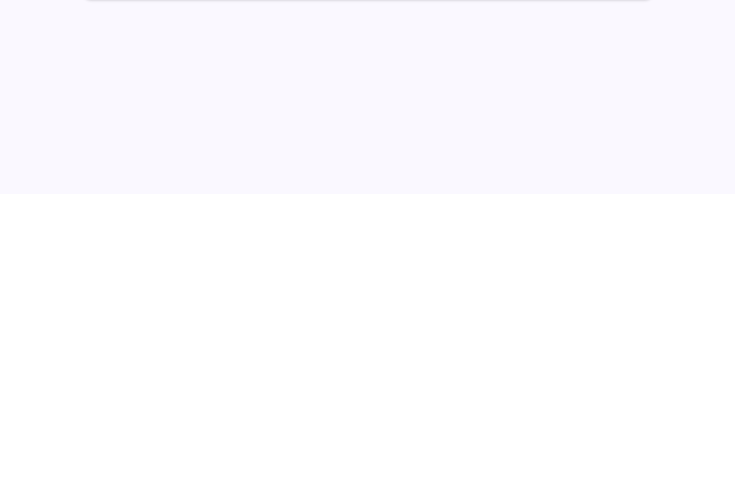
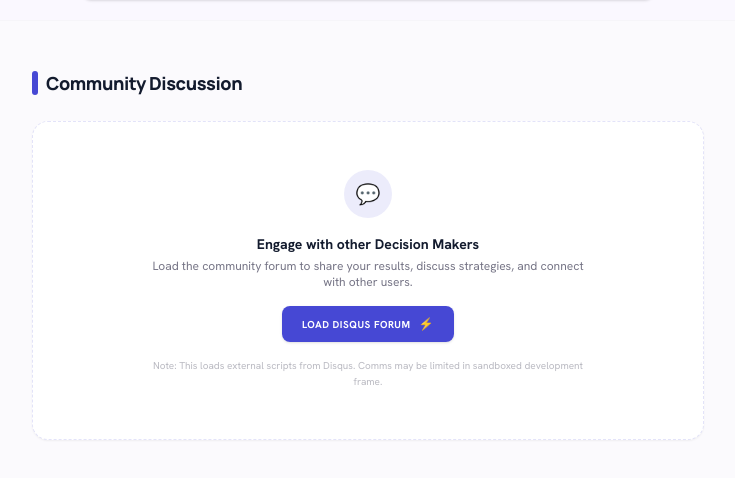
Before and after one commit to farahfoo/lifedecisions, a React (Vite) app: page / in a window 1280 px wide. Shown: the part 606-1084 px from the top of the page, without its empty margins (272-1007 px from the left). Before the commit the page ends 800 px from the top, so only its background shows below. Built offline with nearby package versions, Linux system fonts and the light colour scheme; no server answers; the database is empty.

Commit message:
feat: add Disqus comments to dashboard
Integrate disqus-react to enable community discussions on the main dashboard view.

```diff
--- a/package.json
+++ b/package.json
@@ -15,6 +15,7 @@
     "@supabase/supabase-js": "^2.106.1",
     "@tailwindcss/vite": "^4.1.14",
     "@vitejs/plugin-react": "^5.0.4",
+    "disqus-react": "^1.1.7",
     "dotenv": "^17.2.3",
     "express": "^4.21.2",
     "lucide-react": "^0.546.0",
--- a/src/App.tsx
+++ b/src/App.tsx
@@ -27,12 +27,14 @@ import { TextTellGame } from './components/TextTellGame';
 import { HistoryPanel } from './components/HistoryPanel';
 import { ProfileLayout } from './components/ProfileLayout';
 import { supabase } from './lib/supabase';
+import { DiscussionEmbed } from 'disqus-react';
 
 export default function App() {
   const [activeScreen, setActiveScreen] = useState<GameType>('dashboard');
   const [searchQuery, setSearchQuery] = useState('');
   const [history, setHistory] = useState<DecisionHistoryEntry[]>([]);
   const [aiLoading, setAiLoading] = useState(false);
+  const [loadDisqus, setLoadDisqus] = useState(false);
 
   // Load initial history from Supabase on mount and bind to live channel events
   useEffect(() => {
@@ -447,6 +449,56 @@ export default function App() {
         )}
       </main>
 
+      {/* Disqus Forum below all content sections, spanning full width */}
+      {activeScreen === 'dashboard' && (
+        <div id="disqus-forum-section" className="w-full bg-[#fcfcfd]/80 border-t border-outline-variant/10 px-6 md:px-12 py-12 pb-28 md:pb-16 text-on-surface">
+          <div className="max-w-2xl mx-auto w-full">
+            <div className="flex items-center gap-2 mb-6">
+              <span className="w-1.5 h-6 rounded-full bg-[#4648d4]" />
+              <h2 className="font-display font-black text-lg text-[#131b2e] tracking-tight">
+                Community Discussion
+              </h2>
+            </div>
+
+            <div className="min-h-[250px] flex flex-col items-center justify-center border border-dashed border-[#4648d4]/15 rounded-2xl p-8 bg-white text-center shadow-xs">
+              {loadDisqus ? (
+                <div className="w-full">
+                  <DiscussionEmbed
+                    shortname="lifedecisions"
+                    config={{
+                      url: typeof window !== 'undefined' ? window.location.href : 'https://lifedecisions.example.com',
+                      identifier: 'lifedecisions-home-arcade',
+                      title: 'Life Decisions Arcade',
+                      language: 'zh_TW'
+                    }}
+                  />
+                </div>
+              ) : (
+                <div className="max-w-md my-4">
+                  <div className="w-12 h-12 bg-[#4648d4]/10 rounded-full flex items-center justify-center mx-auto mb-4 text-[#4648d4] text-xl">
+                    💬
+                  </div>
+                  <h3 className="font-sans font-bold text-sm text-[#131b2e] mb-1">Engage with other Decision Makers</h3>
+                  <p className="font-sans text-xs text-outline mb-4">
+                    Load the community forum to share your results, discuss strategies, and connect with other users.
+                  </p>
+                  <button
+                    onClick={() => setLoadDisqus(true)}
+                    className="px-5 py-2.5 bg-gradient-to-r from-primary to-[#4648d4] text-white font-sans font-bold text-[10px] uppercase tracking-wider rounded-lg shadow-sm hover:opacity-90 active:scale-95 transition-all cursor-pointer inline-flex items-center gap-2"
+                  >
+                    <span>Load Disqus Forum</span>
+                    <span className="text-xs">⚡</span>
+                  </button>
+                  <p className="text-[10px] text-outline/50 mt-4 text-center leading-relaxed">
+                    Note: This loads external scripts from Disqus. Comms may be limited in sandboxed development frame.
+                  </p>
+                </div>
+              )}
+            </div>
+          </div>
+        </div>
+      )}
+
       {/* Persistent Bottom Nav Menu from JSON (Mobile viewports only) */}
       <nav className="md:hidden fixed bottom-0 left-0 w-full flex justify-around items-center py-2.5 px-4 bg-white/80 border-t border-outline-variant/20 z-50 backdrop-blur-md shadow-[0px_-4px_20px_rgba(15,23,42,0.04)]">
         <button
```
Also changed, not shown: src/types.ts (line endings or trailing spaces), 1 other file (tests, documents, lock files or other folders).
